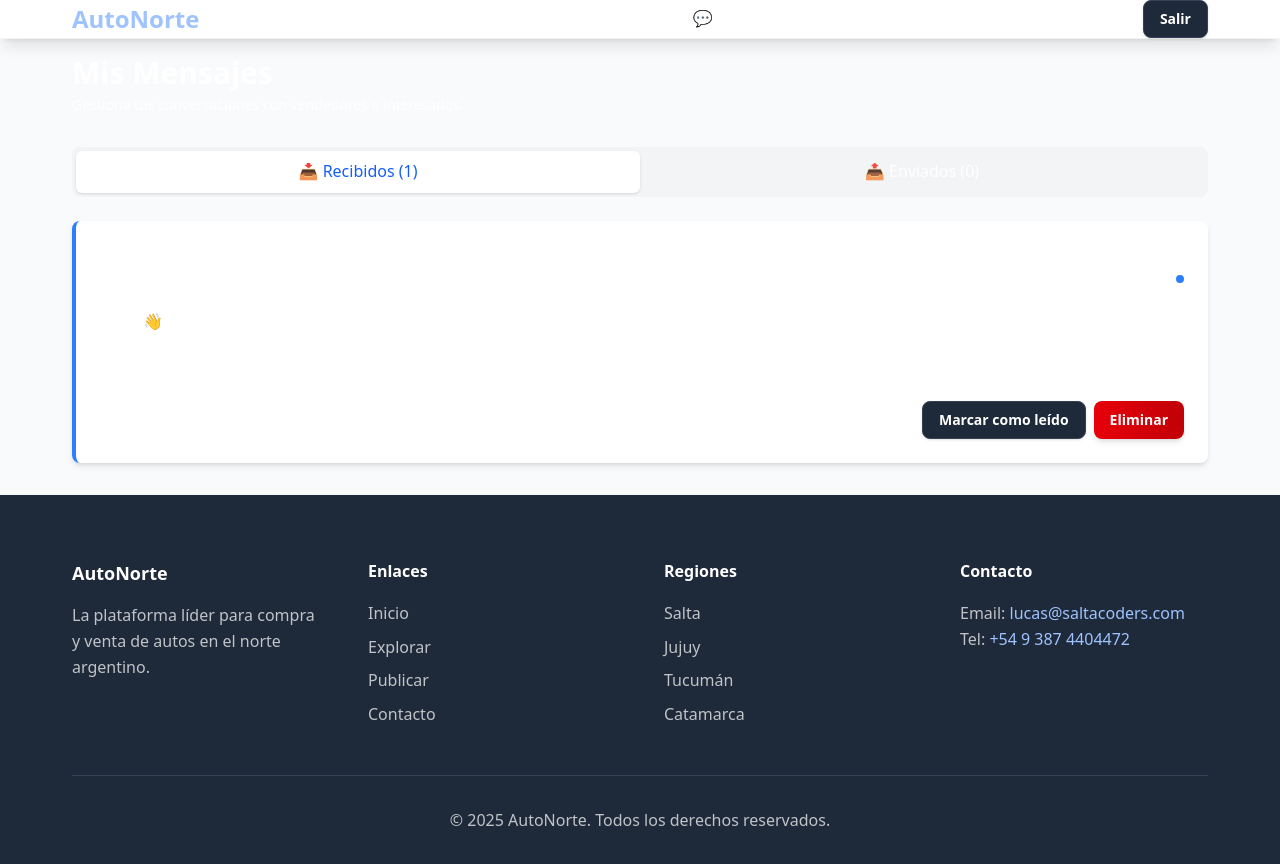
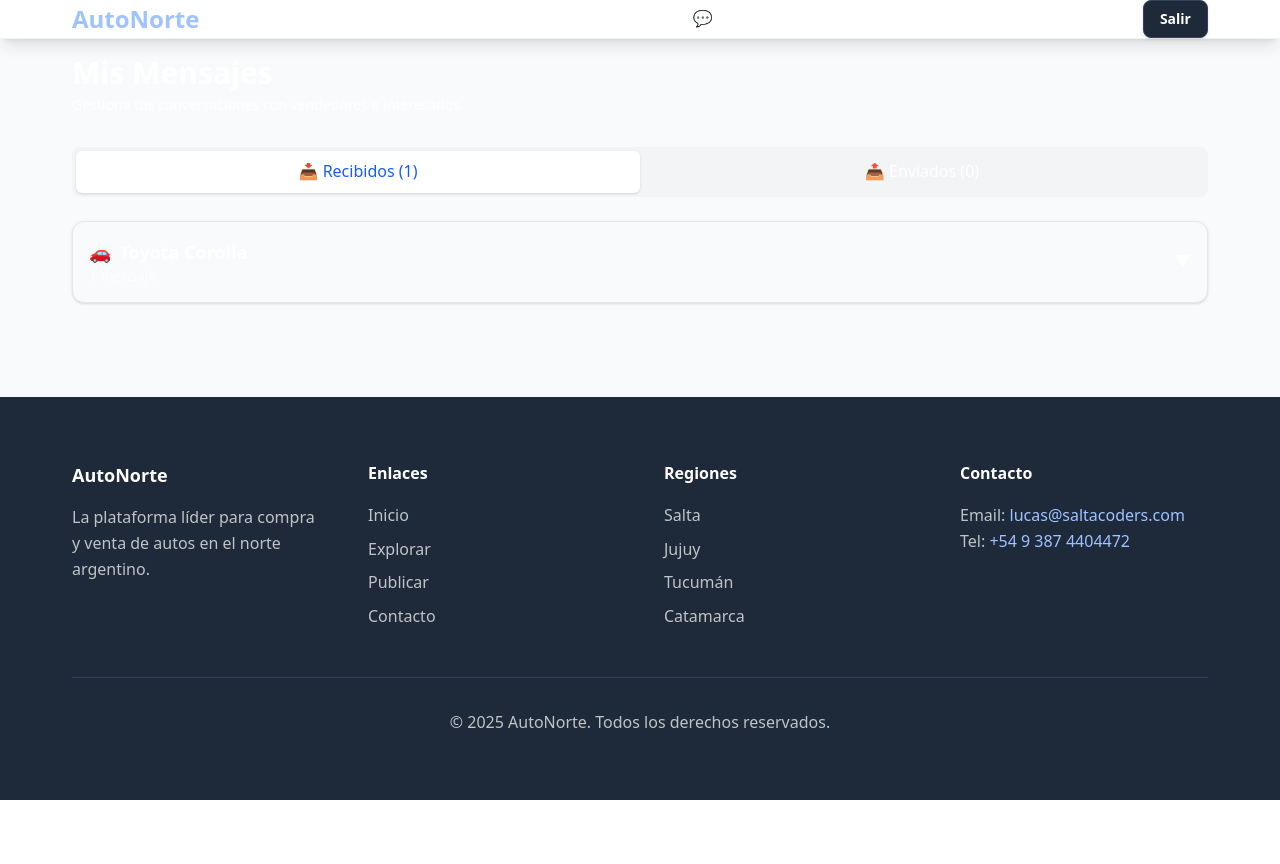
Before and after one commit to lucasromanh/autonorte, a React (Vite) app: page /messages in a window 1280 px wide. Shown: the top 864 px of the page. After the commit the page ends 800 px from the top, so only its background shows below. Built offline with nearby package versions, Linux system fonts and the light colour scheme; no server answers; sample sign-in values are in the browser's storage; the HTML template or start-up script is replaced by a standard one.

Commit message:
feat: normalizar valores de calificación en componentes de reseñas y mensajes

```diff
--- a/src/components/cars/CarCard.tsx
+++ b/src/components/cars/CarCard.tsx
@@ -119,7 +119,7 @@ const CarCard: React.FC<CarCardProps> = ({ car }) => {
             {summary && (
               <div className="text-sm text-gray-600 dark:text-gray-300 mb-1">
                 <div className="flex items-center justify-end space-x-2">
-                  <Stars value={summary.avg_rating ?? 0} size={14} />
+                  <Stars value={summary && Number.isFinite(Number(summary.avg_rating)) ? Number(summary.avg_rating) : 0} size={14} />
                   <div className="text-xs text-gray-500">{summary.score_10 ? `${summary.score_10}/10` : ''}</div>
                 </div>
               </div>
--- a/src/components/cars/CarDetail.tsx
+++ b/src/components/cars/CarDetail.tsx
@@ -77,7 +77,7 @@ const CarDetail: React.FC<CarDetailProps> = ({ car, onMakeOffer }) => {
           {summary && (
             <div className="mb-4">
               <div className="flex items-center space-x-3">
-                <Stars value={summary.avg_rating ?? 0} size={18} />
+                <Stars value={summary && Number.isFinite(Number(summary.avg_rating)) ? Number(summary.avg_rating) : 0} size={18} />
                 <div>
                   <div className="text-sm font-semibold">{summary.score_10 ? `${summary.score_10}/10` : ''}</div>
                   <div className="text-xs text-gray-500">{summary.total || 0} reseñas</div>
--- a/src/components/cars/ReviewsPanel.tsx
+++ b/src/components/cars/ReviewsPanel.tsx
@@ -47,7 +47,7 @@ const ReviewsPanel: React.FC<ReviewsPanelProps> = ({ carId }) => {
           <h3 className="text-lg font-semibold">Reseñas</h3>
           {summary && (
             <div className="text-sm text-gray-500">
-              {summary.total || 0} reseñas • {summary.avg_rating ? `${summary.avg_rating.toFixed(1)}★` : ''}
+              {summary.total || 0} reseñas • {Number.isFinite(Number(summary.avg_rating)) ? `${Number(summary.avg_rating).toFixed(1)}★` : ''}
             </div>
           )}
         </div>
--- a/src/pages/MessagesPage.tsx
+++ b/src/pages/MessagesPage.tsx
@@ -184,73 +184,32 @@ const MessagesPage: React.FC = () => {
             <p className="text-gray-600 dark:text-gray-400 mb-4">
               {activeTab === 'received'
                 ? 'Cuando alguien se interese en tus publicaciones, recibirás mensajes aquí.'
-                : 'Los mensajes que envíes a otros usuarios aparecerán en esta pestaña.'
-              }
+                : 'Los mensajes que envíes a otros usuarios aparecerán en esta pestaña.'}
             </p>
-            {activeTab === 'received' && (
-              <p className="text-sm text-blue-600 dark:text-blue-400">
-                💡 Para ver cómo funciona, hemos creado un mensaje de ejemplo.
-              </p>
-            )}
           </div>
         ) : (
-          messages.map((message) => (
-            <div
-              key={message.id}
-              className={`bg-white dark:bg-gray-800 rounded-lg shadow-md p-6 border-l-4 ${
-                message.read ? 'border-gray-300 dark:border-gray-600' : 'border-blue-500'
-              }`}
-            >
-              <div className="flex justify-between items-start mb-3">
-                <div className="flex-1">
-                  <h3 className="font-semibold text-lg text-gray-900 dark:text-white mb-1">
-                    {message.subject}
-                  </h3>
-                  <p className="text-sm text-gray-600 dark:text-gray-400">
-                    {activeTab === 'received' ? 'De:' : 'Para:'} {
-                      activeTab === 'received' ? `Usuario ${message.fromUserId}` : `Usuario ${message.toUserId}`
-                    }
-                  </p>
-                </div>
-                <div className="text-right">
-                  <p className="text-sm text-gray-500 dark:text-gray-400">
-                    {formatDate(message.timestamp)}
-                  </p>
-                  {!message.read && activeTab === 'received' && (
-                    <span className="inline-block w-2 h-2 bg-blue-500 rounded-full mt-1"></span>
-                  )}
-                </div>
-              </div>
-
-              <p className="text-gray-700 dark:text-gray-300 mb-4 whitespace-pre-wrap">
-                {message.content}
-              </p>
-
-              <div className="flex justify-between items-center">
-                <p className="text-sm text-gray-500 dark:text-gray-400">
-                  ID del auto: {message.carId}
-                </p>
-                <div className="flex space-x-2">
-                  {activeTab === 'received' && !message.read && (
-                    <Button
-                      size="sm"
-                      variant="secondary"
-                      onClick={() => handleMarkAsRead(message.id)}
-                    >
-                      Marcar como leído
-                    </Button>
-                  )}
-                  <Button
-                    size="sm"
-                    variant="danger"
-                    onClick={() => handleDeleteMessage(message.id)}
-                  >
-                    Eliminar
-                  </Button>
-                </div>
-              </div>
-            </div>
-          ))
+          Object.entries(
+            messages.reduce((acc: Record<string, Message[]>, msg) => {
+              const key = (msg as any).carTitle || 'Sin título';
+              if (!acc[key]) acc[key] = [];
+              acc[key].push(msg);
+              return acc;
+            }, {})
+          ).map(([carTitle, carMessages], index) => {
+            const groupKey = `${carTitle}-${index}`;
+            return (
+              <GroupedMessages
+                key={groupKey}
+                groupKey={groupKey}
+                carTitle={carTitle}
+                carMessages={carMessages}
+                activeTab={activeTab}
+                formatDate={formatDate}
+                handleMarkAsRead={handleMarkAsRead}
+                handleDeleteMessage={handleDeleteMessage}
+              />
+            );
+          })
         )}
       </div>
     </div>
@@ -258,3 +217,75 @@ const MessagesPage: React.FC = () => {
 };
 
 export default MessagesPage;
+
+// Small helper component to render grouped messages with local state.
+function GroupedMessages(props: {
+  groupKey: string;
+  carTitle: string;
+  carMessages: Message[];
+  isInitiallyOpen?: boolean;
+  activeTab: 'received' | 'sent';
+  formatDate: (ts: number) => string;
+  handleMarkAsRead: (id: string | number) => void;
+  handleDeleteMessage: (id: string) => void;
+}) {
+  const { groupKey, carTitle, carMessages, isInitiallyOpen = false, activeTab, formatDate, handleMarkAsRead, handleDeleteMessage } = props;
+  const [isOpen, setIsOpen] = React.useState<boolean>(isInitiallyOpen);
+
+  return (
+    <div
+      key={groupKey}
+      className="mb-6 rounded-xl bg-gray-50 dark:bg-gray-900 p-4 shadow-sm border border-gray-200 dark:border-gray-700 transition-all"
+    >
+      {/* Header */}
+      <button
+        onClick={() => setIsOpen(!isOpen)}
+        className="w-full flex justify-between items-center text-left"
+        type="button"
+      >
+        <div>
+          <h2 className="text-lg font-bold text-gray-900 dark:text-white flex items-center gap-2">
+            <span>🚗</span> {carTitle}
+          </h2>
+          <p className="text-sm text-gray-500 dark:text-gray-400">{carMessages.length} mensaje{carMessages.length > 1 ? 's' : ''}</p>
+        </div>
+        <span className={`transition-transform duration-300 text-gray-600 dark:text-gray-300 ${isOpen ? 'rotate-180' : 'rotate-0'}`}>▼</span>
+      </button>
+
+      <div className={`transition-all duration-300 overflow-hidden ${isOpen ? 'max-h-[1000px] mt-4' : 'max-h-0'}`}>
+        <div className="space-y-4">
+          {carMessages.map((message) => (
+            <div
+              key={message.id}
+              className={`bg-white dark:bg-gray-800 rounded-lg shadow-md p-5 border-l-4 ${message.read ? 'border-gray-300 dark:border-gray-600' : 'border-blue-500'}`}
+            >
+              <div className="flex justify-between items-start mb-2">
+                <div className="flex-1">
+                  <p className="text-sm text-gray-600 dark:text-gray-400">
+                    {activeTab === 'received' ? `De: ${message.fromName || 'Desconocido'}` : `Para: ${message.toName || 'Desconocido'}`}
+                  </p>
+                </div>
+                <div className="text-right">
+                  <p className="text-sm text-gray-500 dark:text-gray-400">{formatDate(message.timestamp as any)}</p>
+                  {!message.read && activeTab === 'received' && (<span className="inline-block w-2 h-2 bg-blue-500 rounded-full mt-1"></span>)}
+                </div>
+              </div>
+
+              <p className="text-gray-700 dark:text-gray-300 mb-4 whitespace-pre-wrap">{message.content}</p>
+
+              <div className="flex justify-between items-center">
+                <p className="text-sm text-gray-500 dark:text-gray-400">ID del auto: {message.carId}</p>
+                <div className="flex space-x-2">
+                  {activeTab === 'received' && !message.read && (
+                    <Button size="sm" variant="secondary" onClick={() => handleMarkAsRead(message.id)}>Marcar como leído</Button>
+                  )}
+                  <Button size="sm" variant="danger" onClick={() => handleDeleteMessage(String(message.id))}>Eliminar</Button>
+                </div>
+              </div>
+            </div>
+          ))}
+        </div>
+      </div>
+    </div>
+  );
+}
--- a/src/services/messageService.ts
+++ b/src/services/messageService.ts
@@ -4,7 +4,10 @@ export interface Message {
   id: string;
   fromUserId: number;
   toUserId: number;
+  fromName?: string;
+  toName?: string;
   carId: string;
+  carTitle?: string;
   subject: string;
   content: string;
   timestamp: number;
@@ -19,7 +22,6 @@ export interface SendMessageData {
 }
 
 const MESSAGES_STORAGE_KEY = 'tuautonorte_messages';
-
 import api from './api';
 
 export const messageService = {
@@ -35,7 +37,7 @@ export const messageService = {
       };
       const res = await api.post('/api/messages', payload);
       return res.data;
-    } catch (err) {
+    } catch {
       // 🔄 Fallback local si el backend falla
       const messages = messageService.getMessages();
       const newMessage: Message = {
@@ -51,7 +53,6 @@ export const messageService = {
 
       messages.push(newMessage);
       localStorage.setItem(MESSAGES_STORAGE_KEY, JSON.stringify(messages));
-
       return newMessage;
     }
   },
@@ -69,15 +70,14 @@ export const messageService = {
   },
 
   /**
-   * 📥 Obtener inbox desde backend
+   * 📥 Obtener inbox desde backend (mensajes recibidos y enviados)
    */
   getInbox: async (): Promise<Message[]> => {
     try {
       const res = await api.get('/api/messages/inbox');
-
       let data = res.data;
 
-      // ✅ El backend devuelve { ok: true, messages: [...] }
+      // Adaptar estructura según backend
       if (data && Array.isArray(data.messages)) {
         data = data.messages;
       } else if (Array.isArray(data)) {
@@ -88,7 +88,7 @@ export const messageService = {
         data = [];
       }
 
-      // 🔄 Normalizar los campos para el frontend
+      // 🔄 Normalizar campos al formato usado por el frontend
       const normalized: Message[] = data.map((m: any) => ({
         id: m.id?.toString() ?? '',
         fromUserId: m.from_user ?? m.fromUserId ?? 0,
@@ -98,6 +98,9 @@ export const messageService = {
         content: m.body || m.content || '',
         timestamp: new Date(m.created_at || Date.now()).getTime(),
         read: !!(m.read_flag || m.read),
+        fromName: m.from_name || '', // 👈 nuevo
+        toName: m.to_name || '',     // 👈 nuevo
+        carTitle: m.car_title || '', // 👈 nuevo
       }));
 
       return normalized;
@@ -112,8 +115,8 @@ export const messageService = {
   getThread: async (carId: number): Promise<Message[]> => {
     try {
       const res = await api.get(`/api/messages/thread/${carId}`);
+      let data = res.data;
 
-      let data = res.data;
       if (data && Array.isArray(data.thread)) data = data.thread;
       else if (Array.isArray(data)) data = data;
       else data = [];
@@ -122,7 +125,10 @@ export const messageService = {
         id: m.id?.toString() ?? '',
         fromUserId: m.from_user ?? m.fromUserId ?? 0,
         toUserId: m.to_user ?? m.toUserId ?? 0,
+        fromName: m.from_name || 'Desconocido',
+        toName: m.to_name || 'Desconocido',
         carId: m.car_id?.toString() ?? m.carId ?? '',
+        carTitle: m.car_title || '',
         subject: m.car_title || 'Mensaje',
         content: m.body || m.content || '',
         timestamp: new Date(m.created_at || Date.now()).getTime(),
@@ -130,7 +136,7 @@ export const messageService = {
       }));
 
       return normalized;
-    } catch (err) {
+    } catch {
       return messageService.getMessages().filter(m => m.carId === String(carId));
     }
   },
@@ -142,8 +148,7 @@ export const messageService = {
     try {
       const res = await api.post(`/api/messages/${String(messageId)}/read`);
       return res.data;
-    } catch (err) {
-      // Fallback: actualizar localStorage
+    } catch {
       const messages = messageService.getMessages();
       const msg = messages.find(m => m.id === String(messageId));
       if (msg) {
@@ -176,9 +181,12 @@ export const messageService = {
       id: `example-${Date.now()}`,
       fromUserId: 999,
       toUserId,
+      fromName: 'DemoUser',
+      toName: 'Tú',
       carId: 'example-car-1',
+      carTitle: 'Toyota Corolla',
       subject: '¡Interesado en tu Toyota Corolla!',
-      content: `Hola! 👋\n\nVi tu Toyota Corolla publicado en TuAutoNorte y me encantó...`,
+      content: 'Hola 👋 Vi tu publicación y me encantó!',
       timestamp: Date.now() - 1800000,
       read: false,
     };
```
Also changed, not shown: src/services/reviewService.ts (+8 -0 lines).
